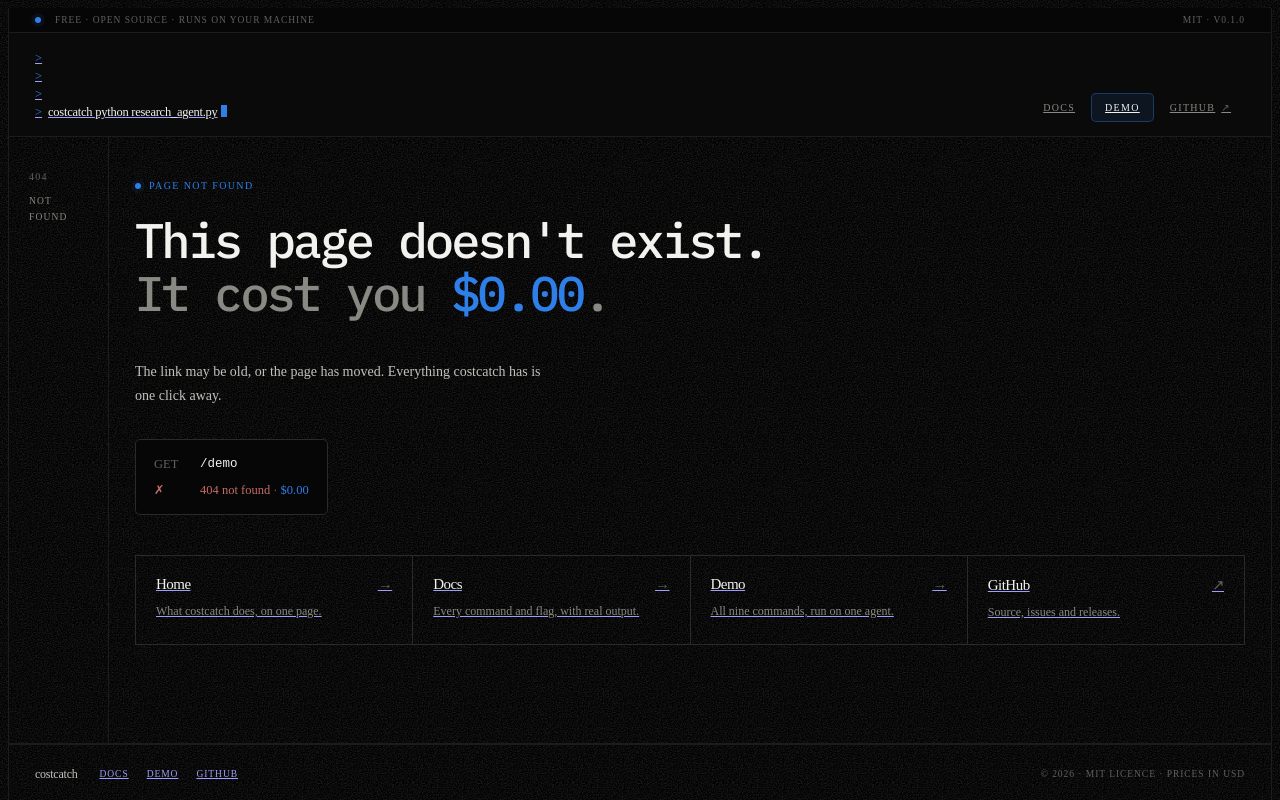
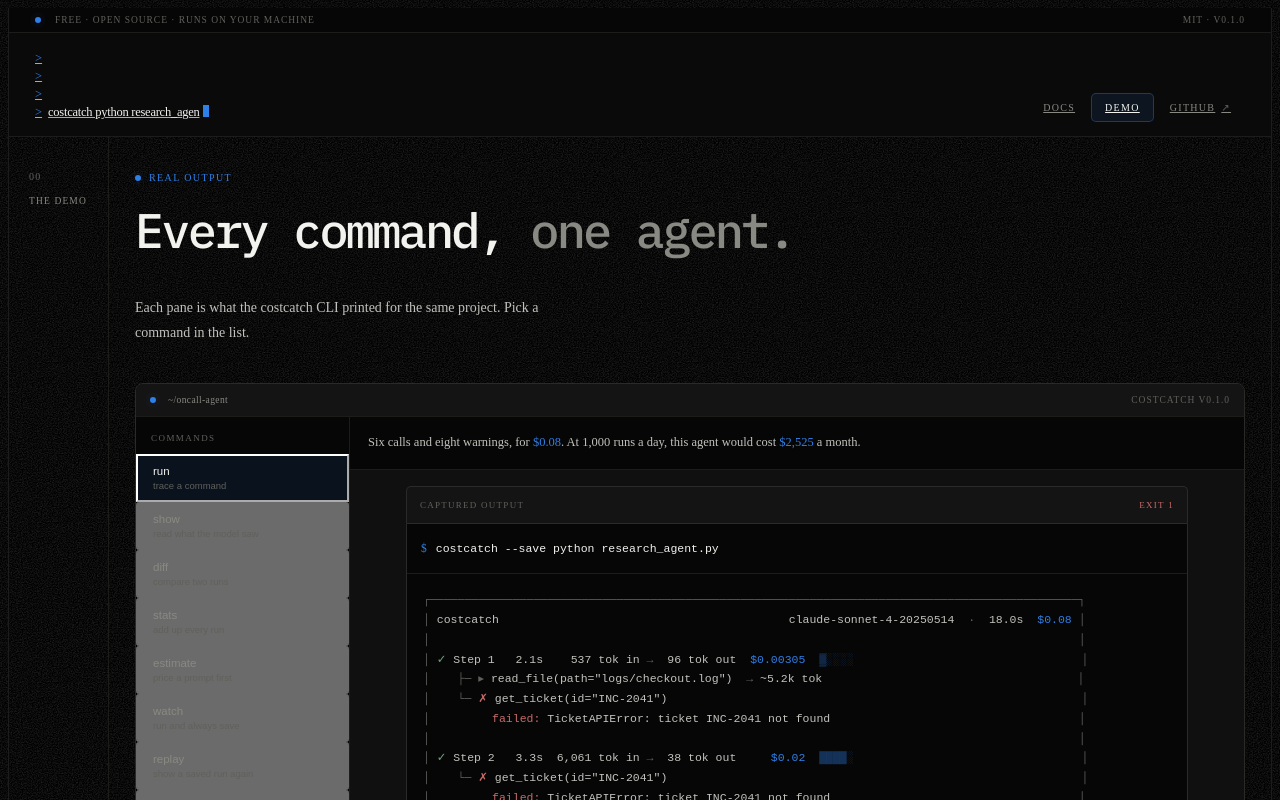
Before and after one commit to RonakRahane/costcatch, a Next.js app in the folder web/: page /demo in a window 1280 px wide. Before the commit this address had no page. Shown: the top 800 px of the page. Built offline with nearby package versions, Linux system fonts and the light colour scheme.

Commit message:
feat(web): add the demo page

```diff
--- /dev/null
+++ b/web/app/demo/page.tsx
@@ -0,0 +1,60 @@
+import SiteNav from "@/components/SiteNav";
+import SiteFooter from "@/components/SiteFooter";
+import { ConsoleWindow } from "@/components/Console";
+
+export const metadata = {
+  title: "costcatch — demo",
+  description:
+    "All nine costcatch commands, each with the output it printed for one demo agent: run, show, diff, stats, estimate, watch, replay, clean and init.",
+};
+
+export default function DemoPage() {
+  return (
+    <>
+      <header className="site-header">
+        <SiteNav />
+      </header>
+
+      <main id="content">
+        <section className="band">
+          <div className="canvas">
+            <div className="plate">
+              <div className="plate-rail">
+                <div className="plate-no">00</div>
+                <div className="plate-name">the demo</div>
+              </div>
+
+              <div className="plate-body">
+                <div className="label on">
+                  <span className="sig" aria-hidden />
+                  real output
+                </div>
+
+                <h1 className="h1" style={{ marginTop: 18, maxWidth: "26ch" }}>
+                  Every command, <em>one agent.</em>
+                </h1>
+
+                <p className="lede">
+                  Each pane is what the costcatch CLI printed for the same project. Pick a command
+                  in the list.
+                </p>
+
+                <ConsoleWindow />
+
+                <div className="note">
+                  <b>The agent</b> is a Python on-call assistant that reads a log, looks up a
+                  ticket and files a summary. Its first version keeps retrying a ticket that does
+                  not exist, gets rate-limited, runs out of tokens and crashes. <code>diff</code>,{" "}
+                  <code>watch</code> and <code>replay</code> show the fixed version. It talks to a
+                  local test API, not a real provider.
+                </div>
+              </div>
+            </div>
+          </div>
+        </section>
+      </main>
+
+      <SiteFooter />
+    </>
+  );
+}
```
